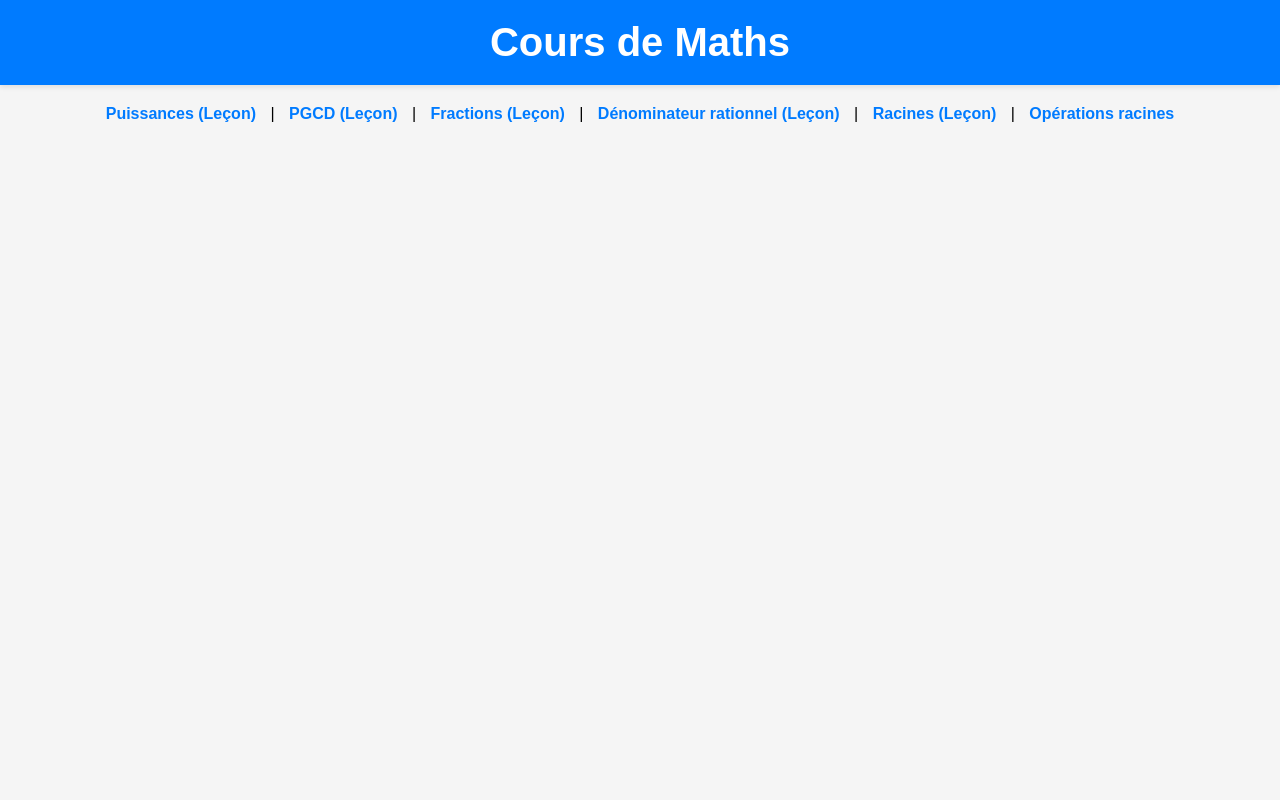
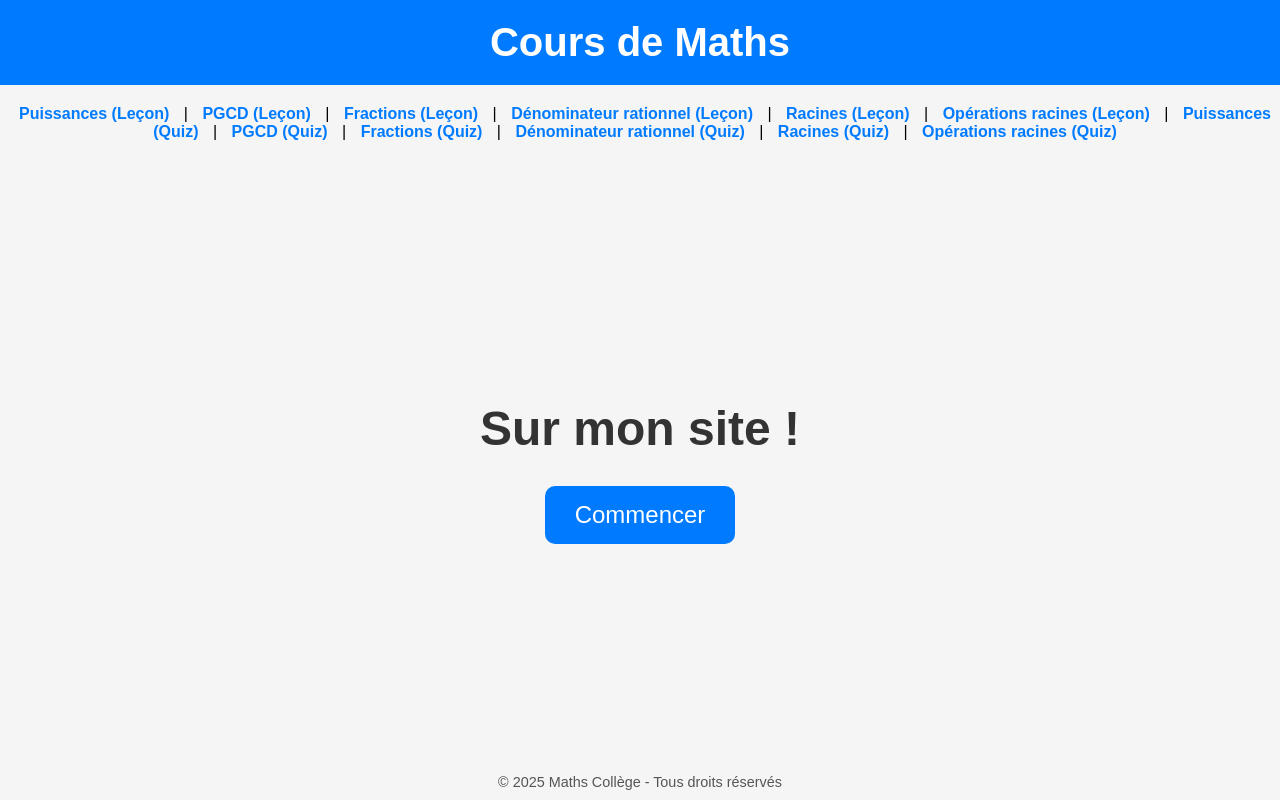
Before and after one commit to BL26041958/maths_college, a plain HTML site: page index.html in a window 1280 px wide. Drawn offline with Linux system fonts and the light colour scheme.

Commit message:
Update index.html

```diff
--- a/index.html
+++ b/index.html
@@ -11,7 +11,6 @@ body {
     background: #f5f5f5;
     display: flex;
     flex-direction: column;
-    align-items: center;
     min-height: 100vh;
     text-align: center;
 }
@@ -21,7 +20,6 @@ header {
     background-color: #007bff;
     color: white;
     padding: 20px 0;
-    box-shadow: 0 2px 5px rgba(0,0,0,0.1);
 }
 
 header h1 {
@@ -51,12 +49,12 @@ nav a:hover {
     justify-content: center;
     align-items: center;
     max-width: 900px;
+    margin: 0 auto;
     padding: 20px;
 }
 
 .container h2 {
     font-size: 3em;
-    line-height: 1.2;
     color: #333;
     margin-bottom: 30px;
 }
@@ -69,7 +67,6 @@ button {
     cursor: pointer;
     background-color: #007bff;
     color: white;
-    transition: background 0.3s;
 }
 
 button:hover {
@@ -96,4 +93,23 @@ footer {
     <a href="fractions_lecons.html">Fractions (Leçon)</a> |
     <a href="denom_rationnel_lecons.html">Dénominateur rationnel (Leçon)</a> |
     <a href="racine_lecons.html">Racines (Leçon)</a> |
-    <a href="operations_racine_lecons.html">Opérations racines
+    <a href="operations_racine_lecons.html">Opérations racines (Leçon)</a> |
+    <a href="puissances.html">Puissances (Quiz)</a> |
+    <a href="pgcd.html">PGCD (Quiz)</a> |
+    <a href="fractions.html">Fractions (Quiz)</a> |
+    <a href="denom_rationnel.html">Dénominateur rationnel (Quiz)</a> |
+    <a href="racine.html">Racines (Quiz)</a> |
+    <a href="operations_racine.html">Opérations racines (Quiz)</a>
+</nav>
+
+<div class="container">
+    <h2>Sur mon site !</h2>
+    <a href="puissances_lecons.html"><button>Commencer</button></a>
+</div>
+
+<footer>
+    &copy; 2025 Maths Collège - Tous droits réservés
+</footer>
+
+</body>
+</html>
```
